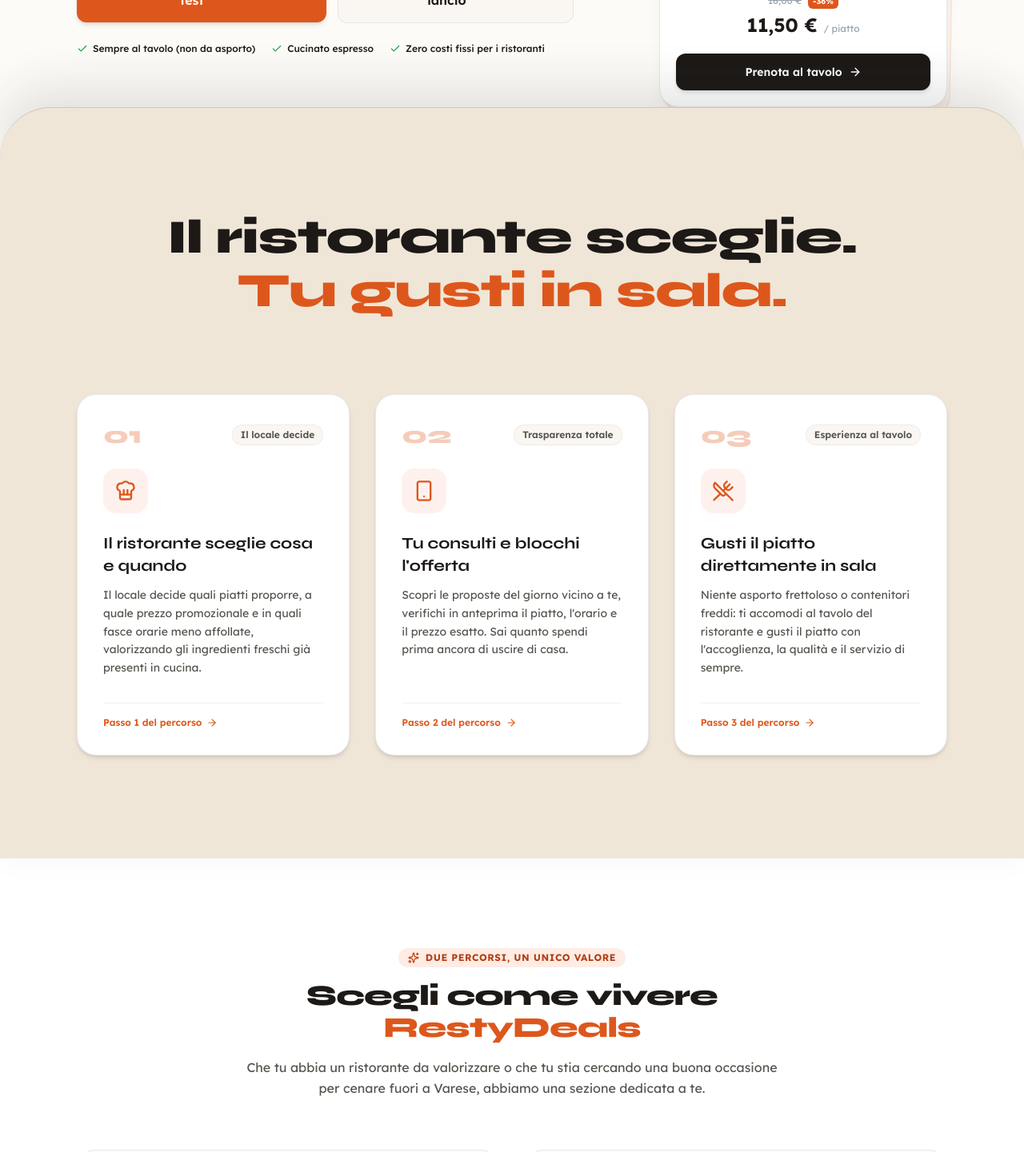
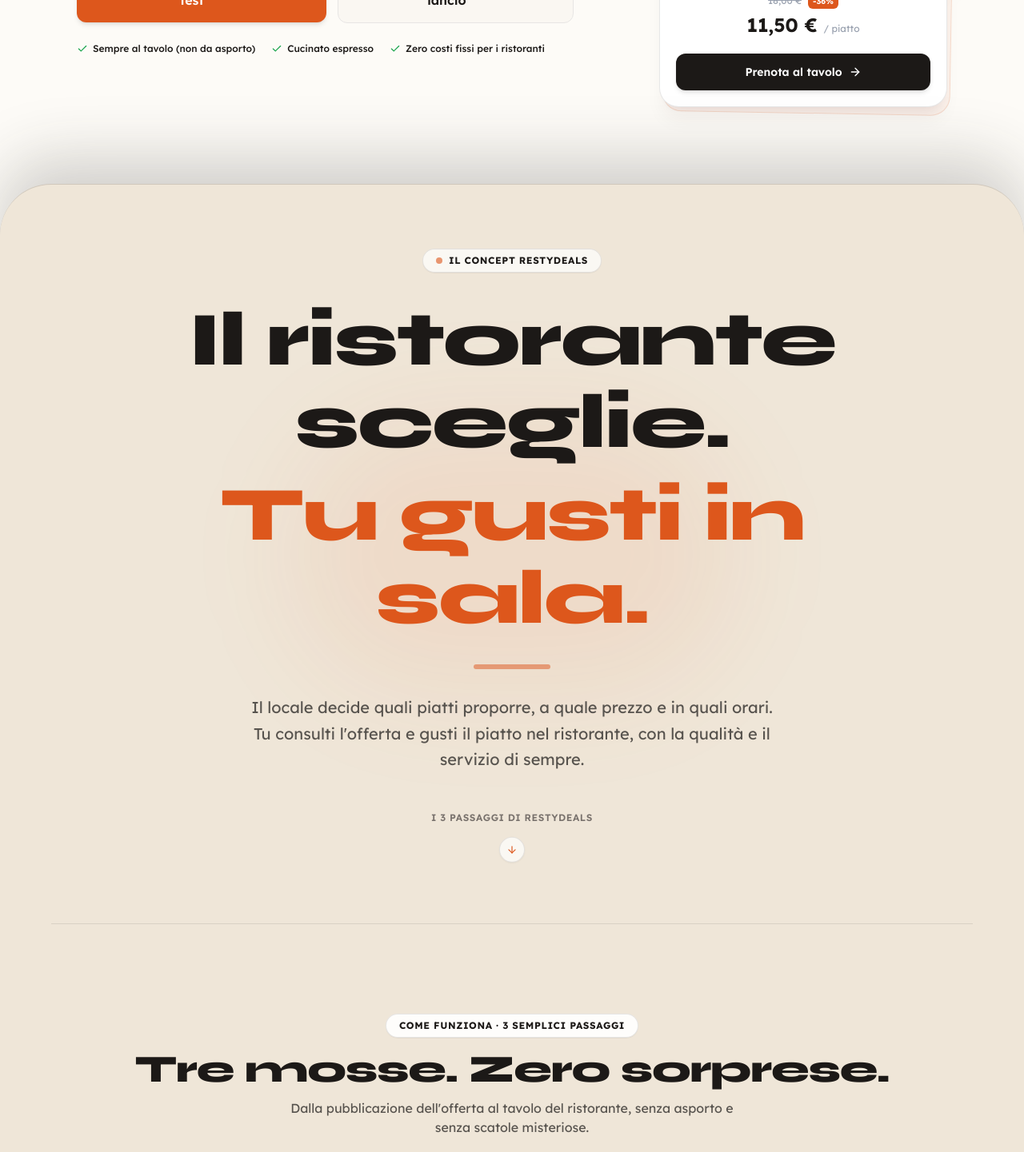
Before and after one commit to restydealsmanaging/landing, a Next.js app: page / in a window 1280 px wide. Shown: the part 560-2001 px from the top of the page at 80% size. Built offline with nearby package versions, Linux system fonts and the light colour scheme.

Commit message:
feat: sticky curtain overlay with animated kinetic statement and spacious cards

```diff
--- a/package.json
+++ b/package.json
@@ -10,6 +10,7 @@
   },
   "dependencies": {
     "lucide-react": "^1.77.0",
+    "motion": "^14.14.0",
     "next": "16.4.6",
     "react": "19.3.0",
     "react-dom": "19.3.0"
--- a/src/app/page.tsx
+++ b/src/app/page.tsx
@@ -10,8 +10,18 @@ export default function LandingPage() {
     <div className="min-h-screen flex flex-col bg-resty-ivory text-resty-stone selection:bg-resty-orange selection:text-white">
       <Navbar />
       <main className="flex-1">
-        <HeroSection />
-        <HowItWorksSection />
+        <div className="relative">
+          {/* Pinned Hero Section: Remains pinned beneath the incoming overlay */}
+          <div className="sticky top-20 z-0">
+            <HeroSection />
+          </div>
+
+          {/* Full-width warm beige overlay sheet climbing smoothly over the Hero */}
+          <div className="relative z-20">
+            <HowItWorksSection />
+          </div>
+        </div>
+
         <AudiencePathsSection />
         <FaqSection />
       </main>
--- a/src/components/HowItWorksSection.tsx
+++ b/src/components/HowItWorksSection.tsx
@@ -1,6 +1,7 @@
 "use client";
 
-import { ChefHat, Smartphone, UtensilsCrossed, ArrowRight } from "lucide-react";
+import { motion } from "motion/react";
+import { ChefHat, Smartphone, UtensilsCrossed, ArrowRight, ArrowDown } from "lucide-react";
 
 export default function HowItWorksSection() {
   const steps = [
@@ -33,47 +34,156 @@ export default function HowItWorksSection() {
   return (
     <section
       id="come-funziona"
-      className="relative z-20 w-full bg-[#EFE6D8] rounded-t-[40px] md:rounded-t-[64px] border-t border-resty-stone/15 shadow-[0_-25px_60px_rgba(45,45,42,0.12)] -mt-14 sm:-mt-20 md:-mt-24 pt-20 sm:pt-28 md:pt-32 pb-24 md:pb-32"
+      className="relative z-20 w-full bg-[#EFE6D8] rounded-t-[40px] md:rounded-t-[64px] border-t border-resty-stone/15 shadow-[0_-30px_80px_rgba(45,45,42,0.22)]"
     >
-      <div className="max-w-6xl mx-auto px-4 sm:px-6 lg:px-8">
-        {/* Full-width Statement Title: Only this sentence, bold, clean and editorial */}
-        <div className="max-w-4xl mx-auto text-center mb-16 sm:mb-24">
-          <h2 className="font-heading font-extrabold text-3xl sm:text-5xl lg:text-6xl text-resty-stone tracking-tight leading-[1.12]">
-            Il ristorante sceglie. <br className="hidden sm:inline" />
-            <span className="text-resty-orange">Tu gusti in sala.</span>
-          </h2>
+      {/* ─────────────────────────────────────────────────────────────
+          STAGE 1: Dedicated Grand Statement Screen (Full Viewport)
+          "Il ristorante sceglie. Tu gusti in sala." con effetto cinetico
+         ───────────────────────────────────────────────────────────── */}
+      <div className="min-h-[90vh] md:min-h-screen flex flex-col justify-center items-center text-center px-4 sm:px-6 relative py-20">
+        {/* Subtle decorative glowing aura */}
+        <div className="absolute top-1/2 left-1/2 -translate-x-1/2 -translate-y-1/2 w-[550px] h-[350px] bg-resty-orange/8 rounded-full blur-3xl pointer-events-none -z-10" />
+
+        {/* Small top category tag */}
+        <motion.div
+          initial={{ opacity: 0, y: 15 }}
+          whileInView={{ opacity: 1, y: 0 }}
+          viewport={{ once: true, amount: 0.3 }}
+          transition={{ duration: 0.6, ease: "easeOut" }}
+          className="inline-flex items-center gap-2 px-4 py-1.5 rounded-full bg-white/70 border border-resty-stone/10 shadow-2xs mb-8"
+        >
+          <span className="w-2 h-2 rounded-full bg-resty-orange animate-pulse" />
+          <span className="font-sans text-xs font-bold uppercase tracking-wider text-resty-stone">
+            Il Concept RestyDeals
+          </span>
+        </motion.div>
+
+        {/* Big Punchline with Staggered Entrance Effect */}
+        <div className="max-w-4xl mx-auto mb-6">
+          <div className="overflow-hidden pb-2">
+            <motion.h2
+              initial={{ y: "110%", opacity: 0 }}
+              whileInView={{ y: 0, opacity: 1 }}
+              viewport={{ once: true, amount: 0.3 }}
+              transition={{ duration: 0.85, ease: [0.16, 1, 0.3, 1] }}
+              className="font-heading font-extrabold text-4xl sm:text-6xl md:text-7xl lg:text-8xl text-resty-stone tracking-tight leading-[1.08]"
+            >
+              Il ristorante sceglie.
+            </motion.h2>
+          </div>
+          <div className="overflow-hidden pt-1 pb-2">
+            <motion.h2
+              initial={{ y: "110%", opacity: 0 }}
+              whileInView={{ y: 0, opacity: 1 }}
+              viewport={{ once: true, amount: 0.3 }}
+              transition={{ duration: 0.85, delay: 0.2, ease: [0.16, 1, 0.3, 1] }}
+              className="font-heading font-extrabold text-4xl sm:text-6xl md:text-7xl lg:text-8xl text-resty-orange tracking-tight leading-[1.08]"
+            >
+              Tu gusti in sala.
+            </motion.h2>
+          </div>
         </div>
 
-        {/* 3 Step Cards Grid: Resting on the darker beige canvas */}
-        <div className="grid grid-cols-1 md:grid-cols-3 gap-8 relative">
+        {/* Animated accent underline bar */}
+        <motion.div
+          initial={{ scaleX: 0, opacity: 0 }}
+          whileInView={{ scaleX: 1, opacity: 1 }}
+          viewport={{ once: true, amount: 0.3 }}
+          transition={{ duration: 0.8, delay: 0.35, ease: "easeOut" }}
+          className="w-24 h-1.5 rounded-full bg-resty-orange/50 origin-center mb-8"
+        />
+
+        {/* Narrative subtext */}
+        <motion.p
+          initial={{ opacity: 0, y: 20 }}
+          whileInView={{ opacity: 1, y: 0 }}
+          viewport={{ once: true, amount: 0.3 }}
+          transition={{ duration: 0.7, delay: 0.45, ease: "easeOut" }}
+          className="max-w-2xl text-base sm:text-xl text-resty-stone-light font-sans font-normal leading-relaxed mb-12"
+        >
+          Il locale decide quali piatti proporre, a quale prezzo e in quali orari.
+          Tu consulti l&apos;offerta e gusti il piatto nel ristorante, con la qualità e il servizio di sempre.
+        </motion.p>
+
+        {/* Subtle scroll cue to guide down to the 3 steps */}
+        <motion.div
+          initial={{ opacity: 0 }}
+          whileInView={{ opacity: 1 }}
+          viewport={{ once: true }}
+          transition={{ duration: 0.8, delay: 0.6 }}
+          className="flex flex-col items-center gap-2 text-xs font-semibold uppercase tracking-wider text-resty-stone-muted"
+        >
+          <span>I 3 passaggi di RestyDeals</span>
+          <motion.div
+            animate={{ y: [0, 6, 0] }}
+            transition={{ repeat: Infinity, duration: 1.8, ease: "easeInOut" }}
+            className="w-8 h-8 rounded-full bg-white/70 border border-resty-stone/10 flex items-center justify-center text-resty-orange shadow-xs mt-1"
+          >
+            <ArrowDown size={14} />
+          </motion.div>
+        </motion.div>
+      </div>
+
+      {/* ─────────────────────────────────────────────────────────────
+          STAGE 2: The 3 Cards with Generous Spacing & Breathing Room
+          "Far posto alla sezione come funziona con le card"
+         ───────────────────────────────────────────────────────────── */}
+      <div className="max-w-6xl mx-auto px-4 sm:px-6 lg:px-8 pt-20 sm:pt-28 pb-32 sm:pb-40 border-t border-resty-stone/10">
+        <motion.div
+          initial={{ opacity: 0, y: 30 }}
+          whileInView={{ opacity: 1, y: 0 }}
+          viewport={{ once: true, amount: 0.2 }}
+          transition={{ duration: 0.65, ease: "easeOut" }}
+          className="text-center mb-16 sm:mb-20"
+        >
+          <span className="inline-block text-xs font-bold uppercase tracking-wider text-resty-stone bg-white/90 px-4 py-1.5 rounded-full border border-resty-stone/10 shadow-2xs mb-4">
+            Come Funziona · 3 Semplici Passaggi
+          </span>
+          <h3 className="font-heading font-extrabold text-3xl sm:text-4xl lg:text-5xl text-resty-stone tracking-tight">
+            Tre mosse. Zero sorprese.
+          </h3>
+          <p className="mt-3 text-sm sm:text-base text-resty-stone-light max-w-xl mx-auto font-sans">
+            Dalla pubblicazione dell&apos;offerta al tavolo del ristorante, senza asporto e senza scatole misteriose.
+          </p>
+        </motion.div>
+
+        <div className="grid grid-cols-1 md:grid-cols-3 gap-6 sm:gap-8 relative">
           {steps.map((step, index) => {
             const Icon = step.icon;
             return (
-              <div
+              <motion.div
                 key={step.number}
-                className="group relative bg-white rounded-3xl p-8 border border-resty-stone-border/80 shadow-md hover:shadow-2xl hover:-translate-y-1.5 transition-all duration-300 flex flex-col justify-between"
+                initial={{ opacity: 0, y: 40 }}
+                whileInView={{ opacity: 1, y: 0 }}
+                viewport={{ once: true, amount: 0.2 }}
+                transition={{
+                  duration: 0.65,
+                  delay: index * 0.15,
+                  ease: [0.16, 1, 0.3, 1],
+                }}
+                className="group relative bg-white rounded-3xl p-7 sm:p-9 border border-resty-stone-border/80 shadow-md hover:shadow-2xl hover:-translate-y-2 transition-all duration-300 flex flex-col justify-between"
               >
                 <div>
                   {/* Top Bar with Number and Badge */}
                   <div className="flex items-center justify-between mb-6">
-                    <span className="font-heading font-black text-3xl text-resty-orange/30 group-hover:text-resty-orange transition-colors">
+                    <span className="font-heading font-black text-2xl sm:text-3xl text-resty-orange/30 group-hover:text-resty-orange transition-colors">
                       {step.number}
                     </span>
-                    <span className="text-xs font-semibold px-2.5 py-1 rounded-full bg-resty-sand text-resty-stone-light border border-resty-stone-border/60">
+                    <span className="text-[11px] sm:text-xs font-semibold px-2.5 py-1 rounded-full bg-resty-sand text-resty-stone-light border border-resty-stone-border/60">
                       {step.badge}
                     </span>
                   </div>
 
                   {/* Icon */}
-                  <div className="w-14 h-14 rounded-2xl bg-resty-peach/70 text-resty-orange flex items-center justify-center mb-6 group-hover:scale-110 group-hover:bg-resty-orange group-hover:text-white transition-all">
-                    <Icon className="w-7 h-7" />
+                  <div className="w-13 h-13 sm:w-14 sm:h-14 rounded-2xl bg-resty-peach/70 text-resty-orange flex items-center justify-center mb-6 group-hover:scale-110 group-hover:bg-resty-orange group-hover:text-white transition-all">
+                    <Icon className="w-6 h-6 sm:w-7 sm:h-7" />
                   </div>
 
                   {/* Title & Desc */}
-                  <h3 className="font-heading font-bold text-xl text-resty-stone mb-3 leading-snug">
+                  <h4 className="font-heading font-bold text-lg sm:text-xl text-resty-stone mb-2.5 leading-snug">
                     {step.title}
-                  </h3>
-                  <p className="text-sm text-resty-stone-light leading-relaxed font-sans">
+                  </h4>
+                  <p className="text-xs sm:text-sm text-resty-stone-light leading-relaxed font-sans">
                     {step.description}
                   </p>
                 </div>
@@ -82,7 +192,7 @@ export default function HowItWorksSection() {
                   <span>Passo {index + 1} del percorso</span>
                   <ArrowRight className="w-3.5 h-3.5 transition-transform group-hover:translate-x-1" />
                 </div>
-              </div>
+              </motion.div>
             );
           })}
         </div>
```
Also changed, not shown: 1 other file (tests, documents, lock files or other folders).
